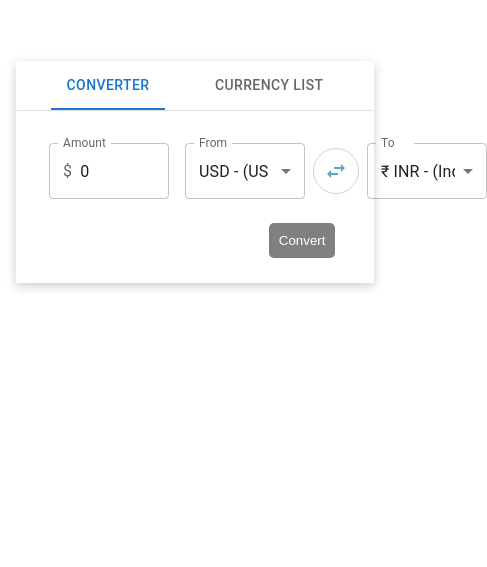
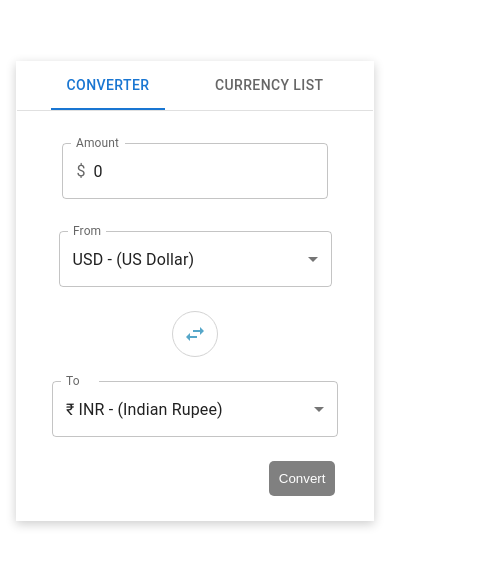
Before and after one commit to mkbhdana/currencyAppMUI, a React (Create React App) app: page / in a window 390 px wide. Shown: the part 179-746 px from the top of the page, 487 px wide, since content can reach past the window. Built offline with nearby package versions, Linux system fonts and the light colour scheme.

Commit message:
Update Converter.js

```diff
--- a/src/components/Converter/Converter.js
+++ b/src/components/Converter/Converter.js
@@ -137,7 +137,10 @@ export default function SelectTextFields(props) {
           display: "flex",
           justifyContent: "space-evenly",
           alignItems: "center",
-          "& .MuiTextField-root": { m: 1, width: "25ch" },
+          "@media (max-width: 768px)": {
+            flexDirection: "column",
+            gap: 2,
+          },
         }}
         noValidate
         autoComplete="off"
@@ -167,6 +170,8 @@ export default function SelectTextFields(props) {
             value={state.sourceId}
             onChange={currencyFromHandler}
             onClick={changeSymbol}
+            onMouseEnter={changeSymbol}
+            onMouseLeave={changeSymbol}
           >
             {Data.map((option) => (
               <option key={option.id} value={option.id}>
@@ -200,6 +205,8 @@ export default function SelectTextFields(props) {
             value={state.targetId}
             onChange={currencyToHandler}
             onClick={changeSymbol}
+            onMouseEnter={changeSymbol}
+            onMouseLeave={changeSymbol}
           >
             {Data.map((option) => (
               <option key={option.id} value={option.id}>
```
